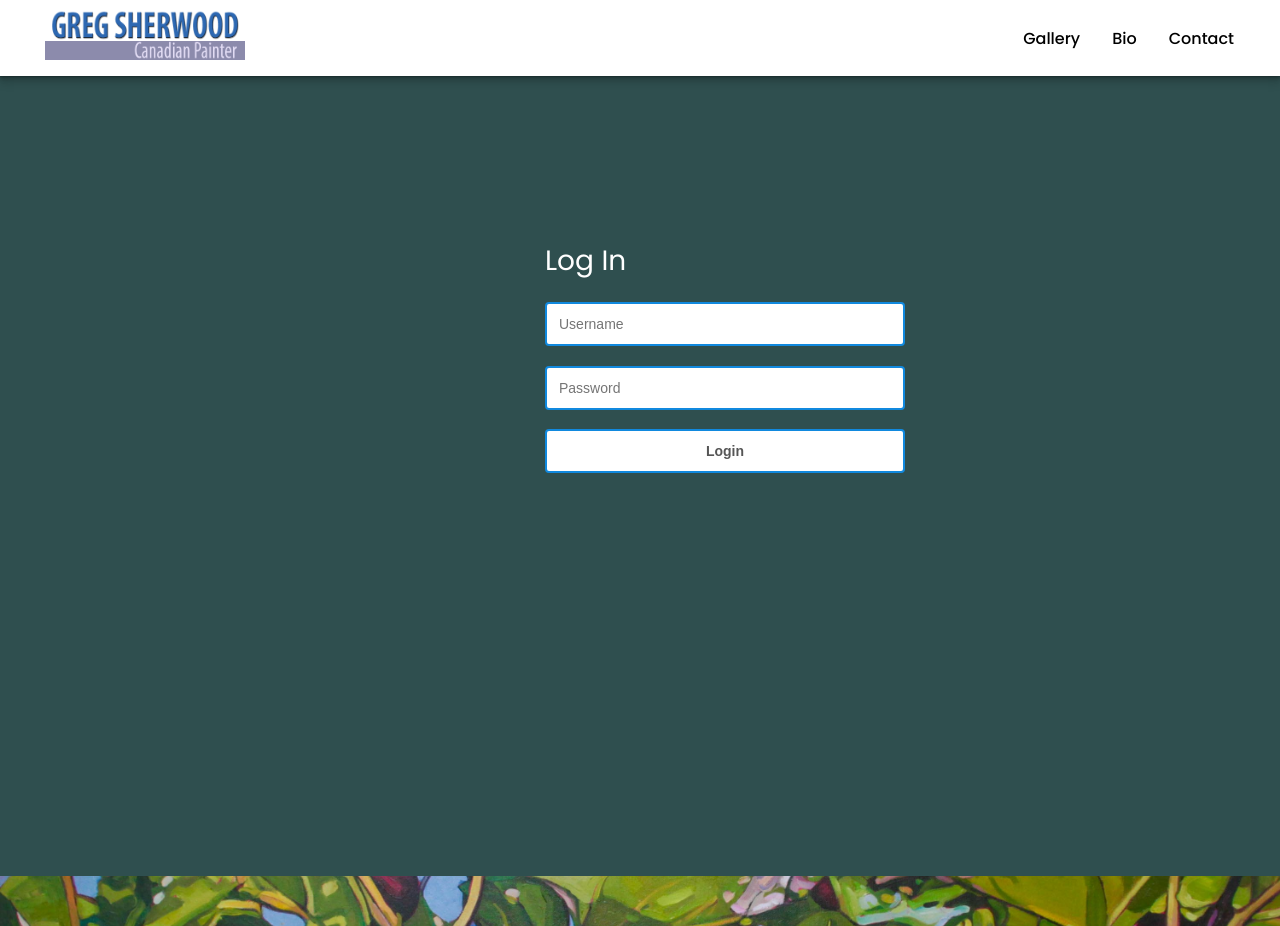
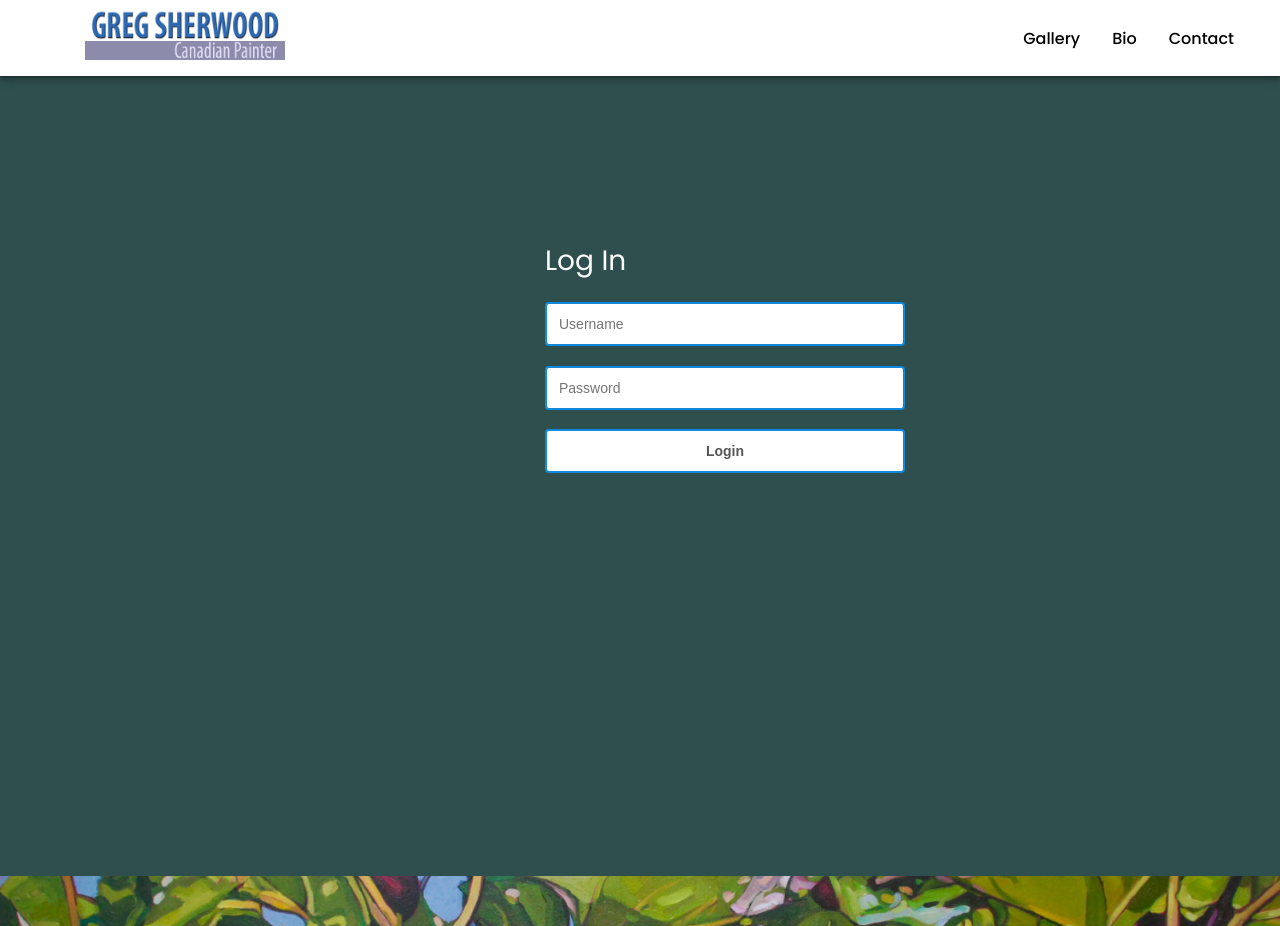
Before and after one commit to Sher0193/gsher-website, a React (Create React App) app: page /admin/site in a window 1280 px wide. Built offline with nearby package versions, Linux system fonts and the light colour scheme; no server answers.

Commit message:
make the nav css navbar specific
- oops lol

```diff
--- a/src/components/UI/Navbar/Navbar.css
+++ b/src/components/UI/Navbar/Navbar.css
@@ -1,9 +1,5 @@
-* {
-  padding: 0;
+nav {
   margin: 0;
-}
-
-nav {
   padding: 0;
   background: white;
   position: relative;
@@ -16,39 +12,37 @@ nav {
   box-shadow: 0 1px 1px rgba(0, 0, 0, 0.12), 0 2px 2px rgba(0, 0, 0, 0.12),
     0 4px 4px rgba(0, 0, 0, 0.12), 0 8px 8px rgba(0, 0, 0, 0.12);
 }
-a {
+nav a {
   color: black;
   text-decoration: none;
 }
-.menu {
+nav .menu {
+  margin: 0;
   list-style-type: none;
 }
-.logo {
+nav .logo {
   margin-left: 15px;
   transition: opacity ease 0.3s;
   cursor: pointer;
 }
 
-.logo:hover {
+nav .logo:hover {
   opacity: 0.8;
 }
-.item {
+nav .item {
   transition: background ease 0.3s;
   -webkit-transition: background ease 0.3s;
   padding: 25.5px 16px;
   font-weight: 500;
 }
 
-.item:hover {
+nav .item:hover {
   background: rgba(65, 74, 76, 0.5);
 }
 
 /* Mobile */
 
-nav {
-}
-
-.menu {
+nav .menu {
   display: -webkit-box; /* OLD - iOS 6-, Safari 3.1-6, BB7 */
   display: -ms-flexbox; /* TWEENER - IE 10 */
   display: -webkit-flex; /* NEW - Safari 6.1+. iOS 7.1+, BB10 */
@@ -57,15 +51,15 @@ nav {
   justify-content: space-between;
   align-items: center;
 }
-.menu li a {
+nav .menu li a {
   display: block;
   padding: 15px 5px;
 }
-.menu .logo a {
+nav .menu .logo a {
   padding: 0;
 }
 
-.toggle {
+nav .toggle {
   order: 1;
   font-size: 20px;
 }
@@ -123,16 +117,16 @@ nav .burger.active span:nth-child(3) {
   transform: translateY(-5px) rotate(-45deg);
 }
 
-.item.button {
+nav .item.button {
   order: 2;
 }
-.item {
+nav .item {
   order: 3;
   width: 100%;
   text-align: center;
   display: none;
 }
-.active .item {
+nav .active .item {
   display: block;
 }
 
@@ -141,25 +135,25 @@ nav .burger.active span:nth-child(3) {
   nav {
     padding: 0 30px;
   }
-  .menu {
+  nav .menu {
     justify-content: flex-start;
     flex-wrap: nowrap;
     background: none;
   }
-  .logo {
+  nav .logo {
     margin-right: auto;
     order: 0;
   }
-  .item {
+  nav .item {
     order: 1;
     position: relative;
     display: block;
     width: auto;
   }
-  .button {
+  nav .button {
     order: 2;
   }
-  .toggle {
+  nav .toggle {
     display: none;
   }
 }
```
